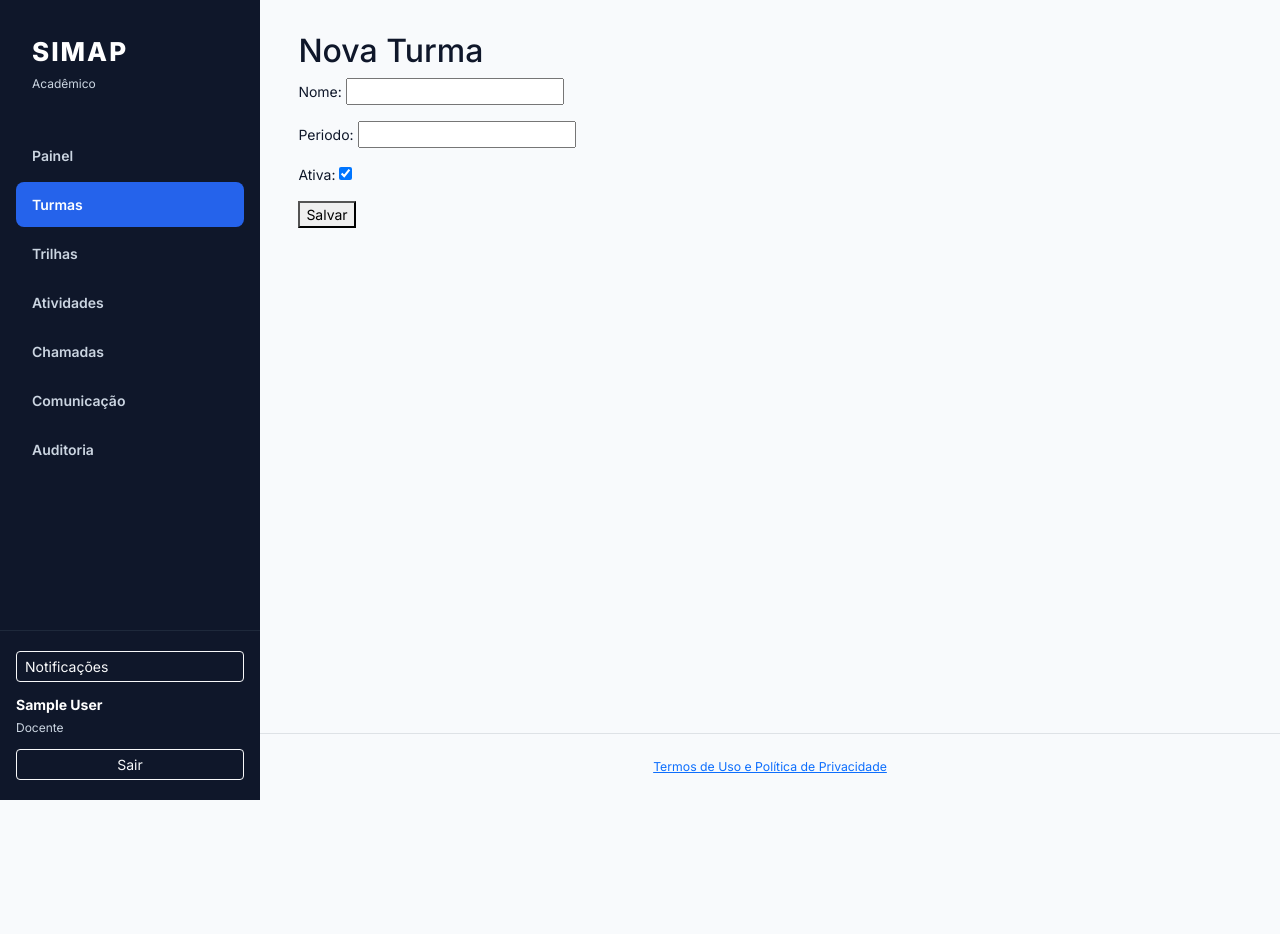
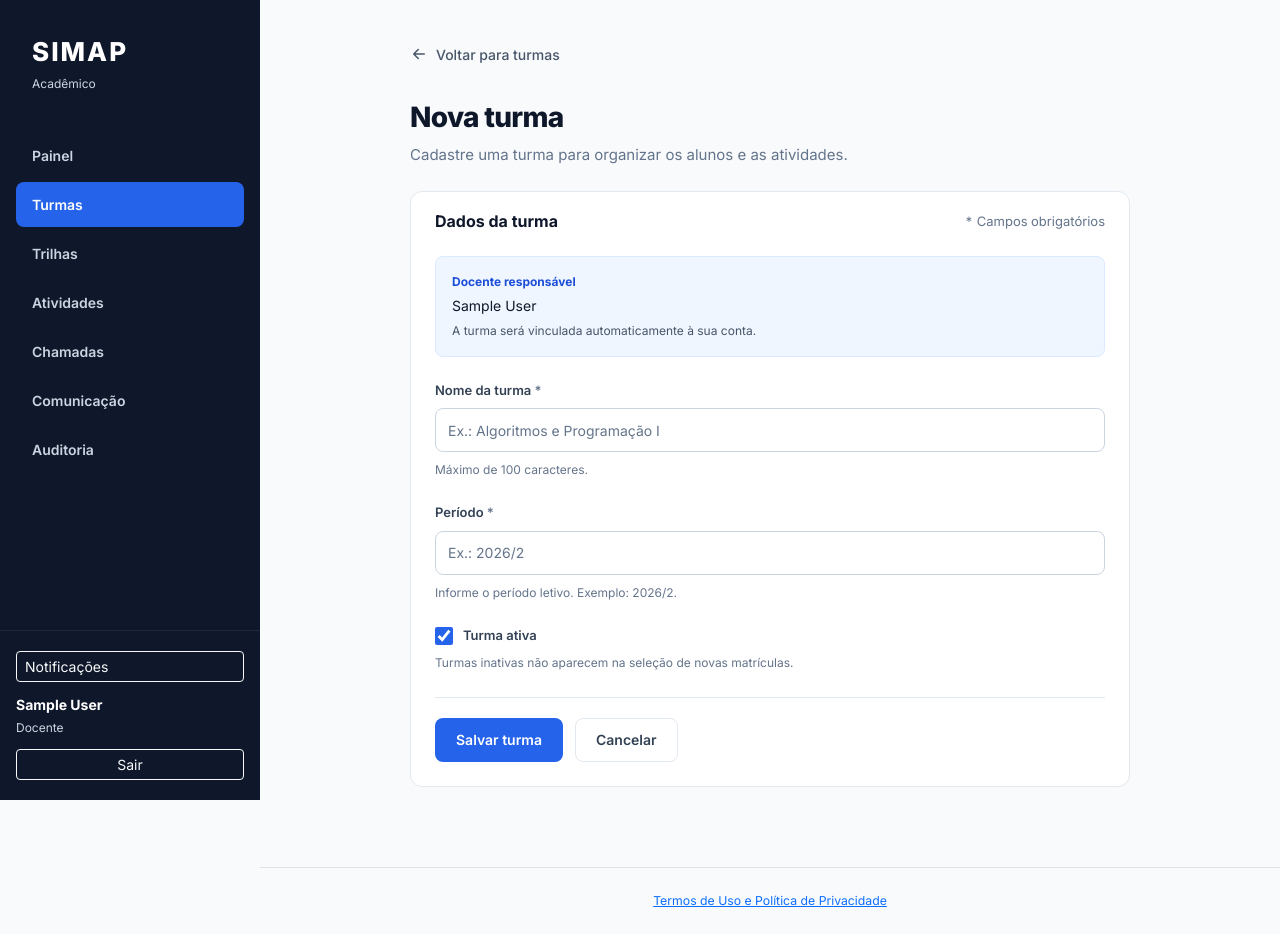
Before and after one commit to KroquevichySena/SIMAP, a Django app: page /turmas/nova/ in a window 1280 px wide. Before the commit the page ends 800 px from the top, so only its background shows below. Run offline with Django 5.2, Linux system fonts and the light colour scheme; a user stored in the database is signed in; data comes from the database, SQL or seed files in the repository; tables that the repository leaves empty hold one stand-in row (values such as "Sample post").

Commit message:
style: padroniza formularios de turma e matricula

```diff
--- a/static/css/simap.css
+++ b/static/css/simap.css
@@ -440,6 +440,164 @@ body.simap-app {
     line-height: 1.6;
 }
 
+.simap-formulario-pagina {
+    max-width: 720px;
+    margin-inline: auto;
+    gap: 24px;
+}
+
+.simap-voltar {
+    display: inline-flex;
+    align-items: center;
+    align-self: flex-start;
+    gap: 8px;
+    min-height: 44px;
+    color: #475569;
+    font-weight: 500;
+    text-decoration: none;
+}
+
+.simap-voltar:hover {
+    color: var(--primary);
+    text-decoration: underline;
+}
+
+.simap-voltar:focus-visible {
+    outline: 2px solid var(--primary);
+    outline-offset: 3px;
+}
+
+.simap-formulario {
+    display: flex;
+    flex-direction: column;
+    gap: 24px;
+    padding: 4px 24px 24px;
+}
+
+.simap-campo {
+    display: flex;
+    flex-direction: column;
+    gap: 8px;
+    min-width: 0;
+}
+
+.simap-campo label {
+    color: #334155;
+    font-size: 13px;
+    font-weight: 600;
+}
+
+.simap-obrigatorio {
+    color: var(--muted);
+}
+
+.simap-input {
+    width: 100%;
+    min-width: 0;
+    min-height: 44px;
+    padding: 10px 12px;
+    border: 1px solid #cbd5e1;
+    border-radius: 8px;
+    background-color: var(--card);
+    color: var(--foreground);
+    font: inherit;
+}
+
+.simap-input::placeholder {
+    color: var(--muted);
+}
+
+.simap-input:focus {
+    outline: 2px solid #93c5fd;
+    outline-offset: 2px;
+    border-color: var(--primary);
+}
+
+.simap-campo-invalido .simap-input {
+    border-color: #dc2626;
+    background-color: #fef2f2;
+}
+
+.simap-ajuda-campo {
+    margin: 0;
+    color: var(--muted);
+    font-size: 12px;
+    line-height: 1.6;
+}
+
+.simap-campo-checkbox {
+    display: flex;
+    align-items: center;
+    gap: 10px;
+}
+
+.simap-checkbox {
+    width: 18px;
+    height: 18px;
+    flex-shrink: 0;
+    accent-color: var(--primary);
+}
+
+.simap-checkbox:focus-visible {
+    outline: 2px solid var(--primary);
+    outline-offset: 3px;
+}
+
+.simap-erros-campo {
+    margin: 0;
+    padding-left: 18px;
+    color: #b91c1c;
+    font-size: 12px;
+}
+
+.simap-aviso-erro {
+    padding: 16px;
+    border: 1px solid #fecaca;
+    border-radius: 8px;
+    background-color: #fef2f2;
+    color: #991b1b;
+    font-size: 13px;
+    overflow-wrap: anywhere;
+}
+
+.simap-aviso-erro p,
+.simap-aviso-erro ul {
+    margin: 8px 0 0;
+}
+
+.simap-nota-formulario {
+    padding: 16px;
+    border: 1px solid #dbeafe;
+    border-radius: 8px;
+    background-color: #eff6ff;
+    overflow-wrap: anywhere;
+}
+
+.simap-nota-formulario strong,
+.simap-nota-formulario span {
+    display: block;
+}
+
+.simap-nota-formulario strong {
+    margin-bottom: 4px;
+    color: #1d4ed8;
+    font-size: 12px;
+}
+
+.simap-nota-formulario p {
+    margin: 6px 0 0;
+    color: #475569;
+    font-size: 12px;
+}
+
+.simap-formulario-acoes {
+    display: flex;
+    flex-wrap: wrap;
+    gap: 12px;
+    padding-top: 20px;
+    border-top: 1px solid var(--border);
+}
+
 @media (max-width: 959.98px) {
     .simap-layout {
         flex-direction: column;
@@ -506,4 +664,12 @@ body.simap-app {
     .simap-tabela-rolagem {
         margin: 0 16px 16px;
     }
+
+    .simap-formulario {
+        padding-inline: 16px;
+    }
+
+    .simap-formulario-acoes .simap-botao {
+        flex: 1 1 160px;
+    }
 }
--- a/turmas/forms.py
+++ b/turmas/forms.py
@@ -7,14 +7,27 @@ class TurmaForm(forms.ModelForm):
     class Meta:
         model = Turma
         fields = ['nome', 'periodo', 'ativa']
+        labels = {'nome': 'Nome da turma', 'periodo': 'Período', 'ativa': 'Turma ativa'}
+        help_texts = {
+            'nome': 'Máximo de 100 caracteres.',
+            'periodo': 'Informe o período letivo. Exemplo: 2026/2.',
+            'ativa': 'Turmas inativas não aparecem na seleção de novas matrículas.',
+        }
+        widgets = {
+            'nome': forms.TextInput(attrs={'class': 'simap-input', 'placeholder': 'Ex.: Algoritmos e Programação I'}),
+            'periodo': forms.TextInput(attrs={'class': 'simap-input', 'placeholder': 'Ex.: 2026/2'}),
+            'ativa': forms.CheckboxInput(attrs={'class': 'simap-checkbox'}),
+        }
 
 class MatriculaForm(forms.ModelForm):
     def __init__(self, *args, docente=None, **kwargs):
         super().__init__(*args, **kwargs)
         self.fields['turma'].queryset = Turma.objects.filter(
-        docente=docente,
-        ativa=True,
+            docente=docente,
+            ativa=True,
         )
+        self.fields['turma'].empty_label = 'Selecione uma turma'
+        self.fields['discente'].empty_label = 'Selecione um discente'
         self.fields['discente'].queryset = get_user_model().objects.filter(
             perfil='DISCENTE',
             is_active=True,
@@ -23,3 +36,14 @@ class MatriculaForm(forms.ModelForm):
     class Meta:
         model = Matricula
         fields = ['turma', 'discente', 'status']
+        labels = {'turma': 'Turma', 'discente': 'Discente', 'status': 'Situação da matrícula'}
+        help_texts = {
+            'turma': 'Somente as turmas ativas sob sua responsabilidade.',
+            'discente': 'Somente discentes com conta ativa no sistema.',
+            'status': 'A matrícula ativa permite ao aluno acessar os conteúdos da turma.',
+        }
+        widgets = {
+            'turma': forms.Select(attrs={'class': 'simap-input'}),
+            'discente': forms.Select(attrs={'class': 'simap-input'}),
+            'status': forms.Select(attrs={'class': 'simap-input'}),
+        }
--- /dev/null
+++ b/turmas/templates/turmas/_campo_formulario.html
@@ -0,0 +1,23 @@
+<div class="simap-campo{% if campo.errors %} simap-campo-invalido{% endif %}">
+    {% if campo.field.widget.input_type == 'checkbox' %}
+        <div class="simap-campo-checkbox">
+            {{ campo }}
+            <label for="{{ campo.id_for_label }}">{{ campo.label }}</label>
+        </div>
+    {% else %}
+        <label for="{{ campo.id_for_label }}">
+            {{ campo.label }}{% if campo.field.required %}<span class="simap-obrigatorio" aria-hidden="true"> *</span>{% endif %}
+        </label>
+        {{ campo }}
+    {% endif %}
+
+    {% if campo.help_text %}
+        <p class="simap-ajuda-campo" id="{{ campo.auto_id }}_helptext">{{ campo.help_text }}</p>
+    {% endif %}
+
+    {% if campo.errors %}
+        <ul class="simap-erros-campo" id="{{ campo.auto_id }}_error">
+            {% for erro in campo.errors %}<li>{{ erro }}</li>{% endfor %}
+        </ul>
+    {% endif %}
+</div>
--- /dev/null
+++ b/turmas/templates/turmas/_erros_formulario.html
@@ -0,0 +1,12 @@
+{% if form.errors %}
+    <div class="simap-aviso-erro" role="alert">
+        <strong>Não foi possível salvar. Revise os dados informados.</strong>
+        {% if form.non_field_errors %}
+            <ul>
+                {% for erro in form.non_field_errors %}<li>{{ erro }}</li>{% endfor %}
+            </ul>
+        {% else %}
+            <p>Confira os campos indicados abaixo e tente novamente.</p>
+        {% endif %}
+    </div>
+{% endif %}
--- a/turmas/templates/turmas/form.html
+++ b/turmas/templates/turmas/form.html
@@ -1,13 +1,46 @@
 {% extends 'base.html' %}
 
-{% block title %}Nova Turma - SIMAP{% endblock %}
+{% block title %}Nova turma - SIMAP{% endblock %}
 
 {% block content %}
-    <h2>Nova Turma</h2>
+    <div class="simap-pagina simap-formulario-pagina">
+        <a class="simap-voltar" href="{% url 'lista_turmas' %}">
+            <svg class="simap-icone" viewBox="0 0 24 24" aria-hidden="true" focusable="false"><path d="M19 12H5m6-6-6 6 6 6" /></svg>
+            Voltar para turmas
+        </a>
 
-    <form method="post">
-        {% csrf_token %}
-        {{ form.as_p }}
-        <button type="submit">Salvar</button>
-    </form>
+        <header class="simap-cabecalho">
+            <div>
+                <h1>Nova turma</h1>
+                <p class="simap-subtitulo">Cadastre uma turma para organizar os alunos e as atividades.</p>
+            </div>
+        </header>
+
+        <section class="simap-cartao" aria-labelledby="titulo-dados-turma">
+            <div class="simap-cartao-cabecalho">
+                <h2 id="titulo-dados-turma">Dados da turma</h2>
+                <span class="simap-contagem">* Campos obrigatórios</span>
+            </div>
+
+            <form method="post" class="simap-formulario">
+                {% csrf_token %}
+                {% include 'turmas/_erros_formulario.html' %}
+
+                <div class="simap-nota-formulario">
+                    <strong>Docente responsável</strong>
+                    <span>{{ user.get_full_name|default:user.username }}</span>
+                    <p>A turma será vinculada automaticamente à sua conta.</p>
+                </div>
+
+                {% include 'turmas/_campo_formulario.html' with campo=form.nome %}
+                {% include 'turmas/_campo_formulario.html' with campo=form.periodo %}
+                {% include 'turmas/_campo_formulario.html' with campo=form.ativa %}
+
+                <div class="simap-formulario-acoes">
+                    <button type="submit" class="simap-botao simap-botao-primario">Salvar turma</button>
+                    <a href="{% url 'lista_turmas' %}" class="simap-botao simap-botao-secundario">Cancelar</a>
+                </div>
+            </form>
+        </section>
+    </div>
 {% endblock %}
```
Also changed, not shown: turmas/templates/turmas/matricula_form.html (+34 -7 lines).
